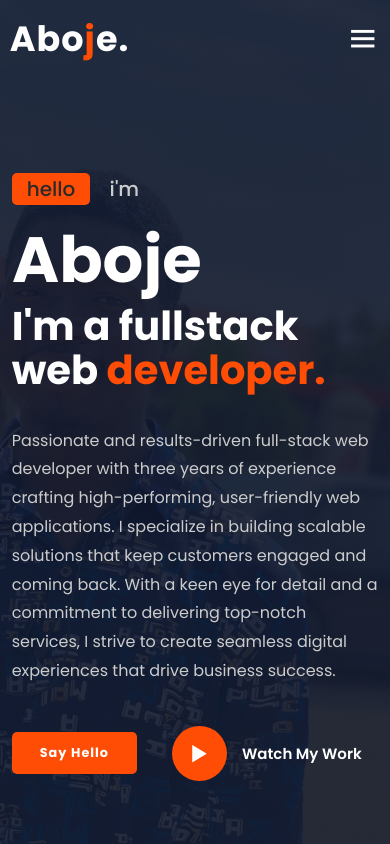
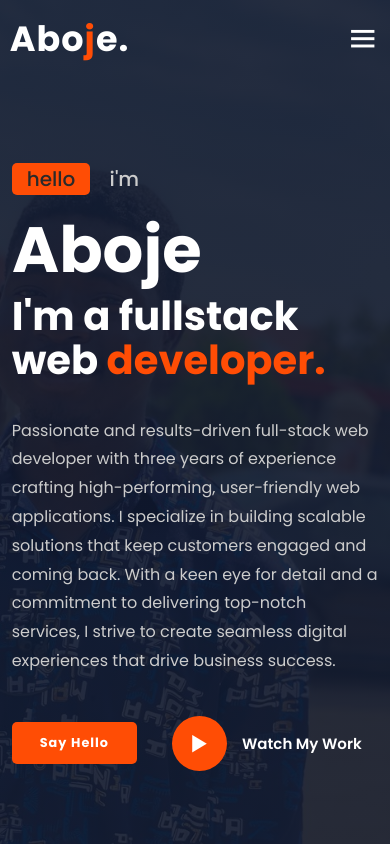
Before and after one commit to abojegabriel22/aboje-portfolio, a plain HTML site: page index.html in a window 390 px wide. Shown: the top 844 px of the page. Drawn offline with nearby package versions, Linux system fonts and the light colour scheme.

Commit message:
adjisting height

```diff
--- a/css/style.css
+++ b/css/style.css
@@ -589,20 +589,14 @@ summary {
 }
 
 @media (max-width: 500px){
-    /* .home-text h1{
-        font-size: var(--h2-font);
-        font-weight: 500;
-
+    /* .slide{
+        padding-top: 500px;
     } */
-    .slide{
-        /* margin-top: 500px; */
-        padding-top: 500px;
-    }
 }
 @media (max-width: 390px){
-    .button{
+    /* .button{
         margin-bottom: 500px;
-    }
+    } */
     .btn{
         font-size: 0.8rem;
     }
```
